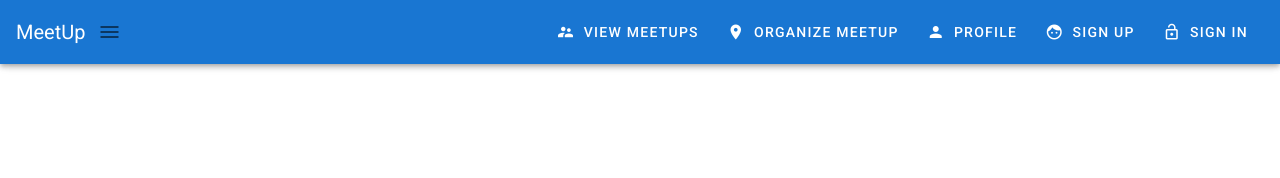
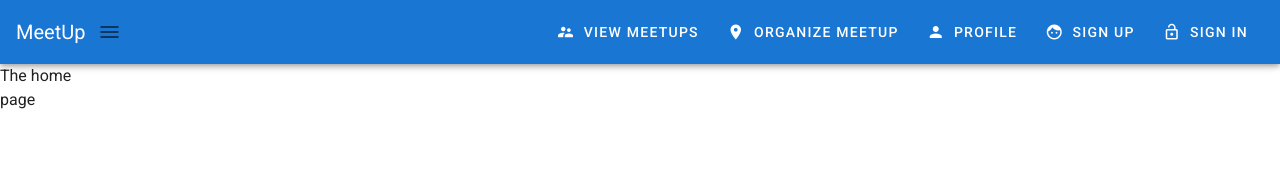
Before and after one commit to Jamie95187/vuetifyFirebaseMeetupApp, a Vue app: page / in a window 1280 px wide. Shown: the top 178 px of the page. Built offline with nearby package versions, Linux system fonts and the light colour scheme.

Commit message:
refactor: add home page to app

```diff
--- a/src/main.js
+++ b/src/main.js
@@ -1,5 +1,5 @@
 import Vue from 'vue';
-import Home from './views/Home.vue';
+import App from './views/App.vue';
 import vuetify from './plugins/vuetify';
 import router from './router';
 import 'material-design-icons-iconfont/dist/material-design-icons.css'
@@ -9,5 +9,5 @@ Vue.config.productionTip = false
 new Vue({
   router,
   vuetify,
-  render: h => h(Home)
+  render: h => h(App)
 }).$mount('#app')
--- a/src/router/index.js
+++ b/src/router/index.js
@@ -5,6 +5,11 @@ import Home from '../views/Home.vue'
 Vue.use(VueRouter)
 
   const routes = [
+  {
+    path: '/',
+    name: 'Home',
+    component: Home
+  },
   {
     path: '/meetups',
     name: 'Meetups',
--- /dev/null
+++ b/src/views/App.vue
@@ -0,0 +1,24 @@
+<template>
+  <v-app>
+    <Header />
+    <v-content>
+      <v-layout>
+        <v-flex xs1 >
+          <router-view />
+        </v-flex>
+      </v-layout>
+    </v-content>
+  </v-app>
+</template>
+
+<script>
+import Header from '../components/Layout/Header.vue'
+
+export default {
+  name: 'App',
+  components: {
+    Header
+  }
+
+};
+</script>
--- a/src/views/Home.vue
+++ b/src/views/Home.vue
@@ -1,24 +1,15 @@
 <template>
-  <v-app>
-    <Header />
-    <v-content>
-      <v-layout>
-        <v-flex xs1 >
-          <router-view />
-        </v-flex>
-      </v-layout>
-    </v-content>
-  </v-app>
+  <div>
+    <p>The home page</p>
+  </div>
 </template>
 
 <script>
-import Header from '../components/Layout/Header.vue'
+  export default {
+    name: 'Home',
+  }
+</script>
 
-export default {
-  name: 'Home',
-  components: {
-    Header
-  }
+<style>
 
-};
-</script>
+</style>
```
